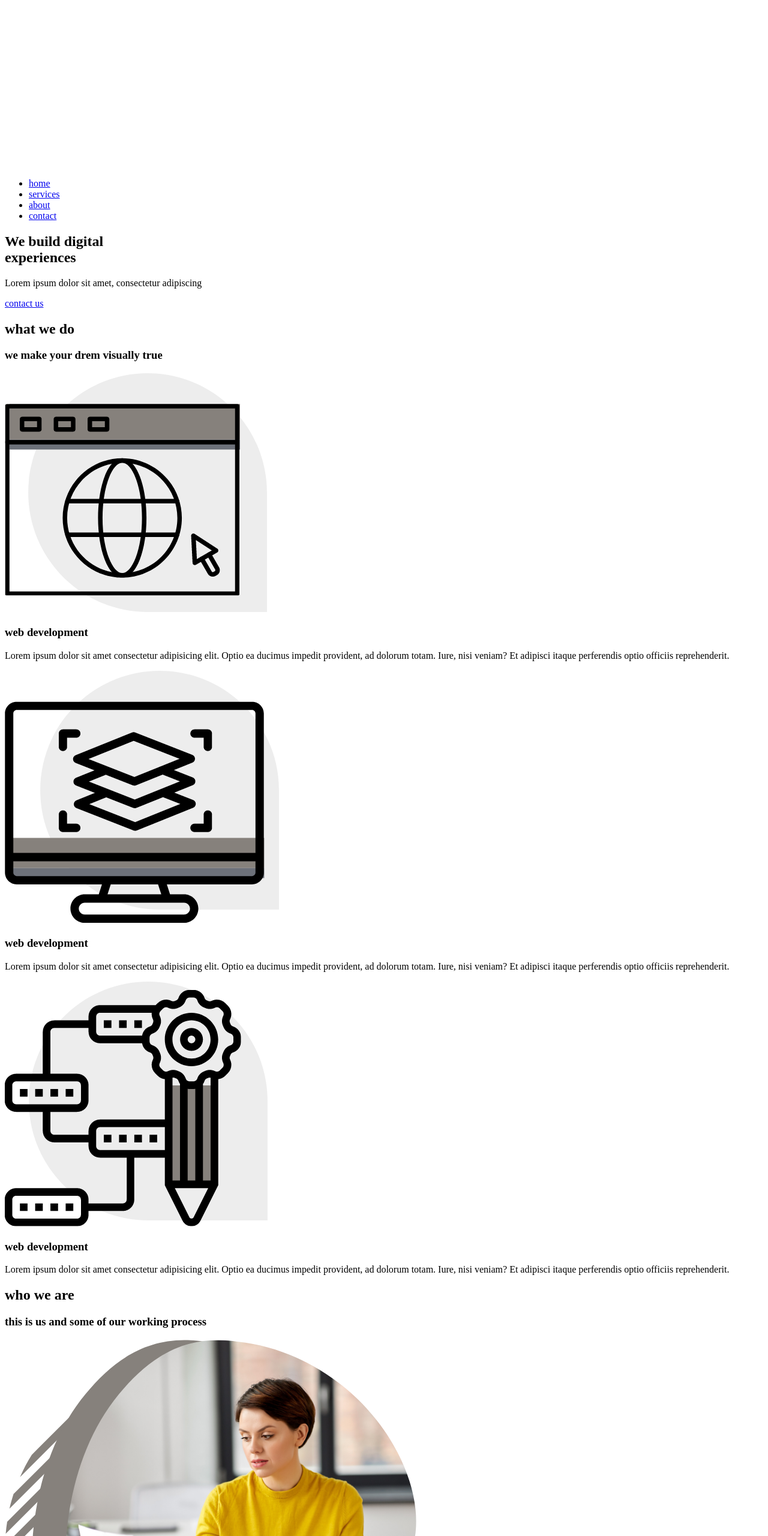
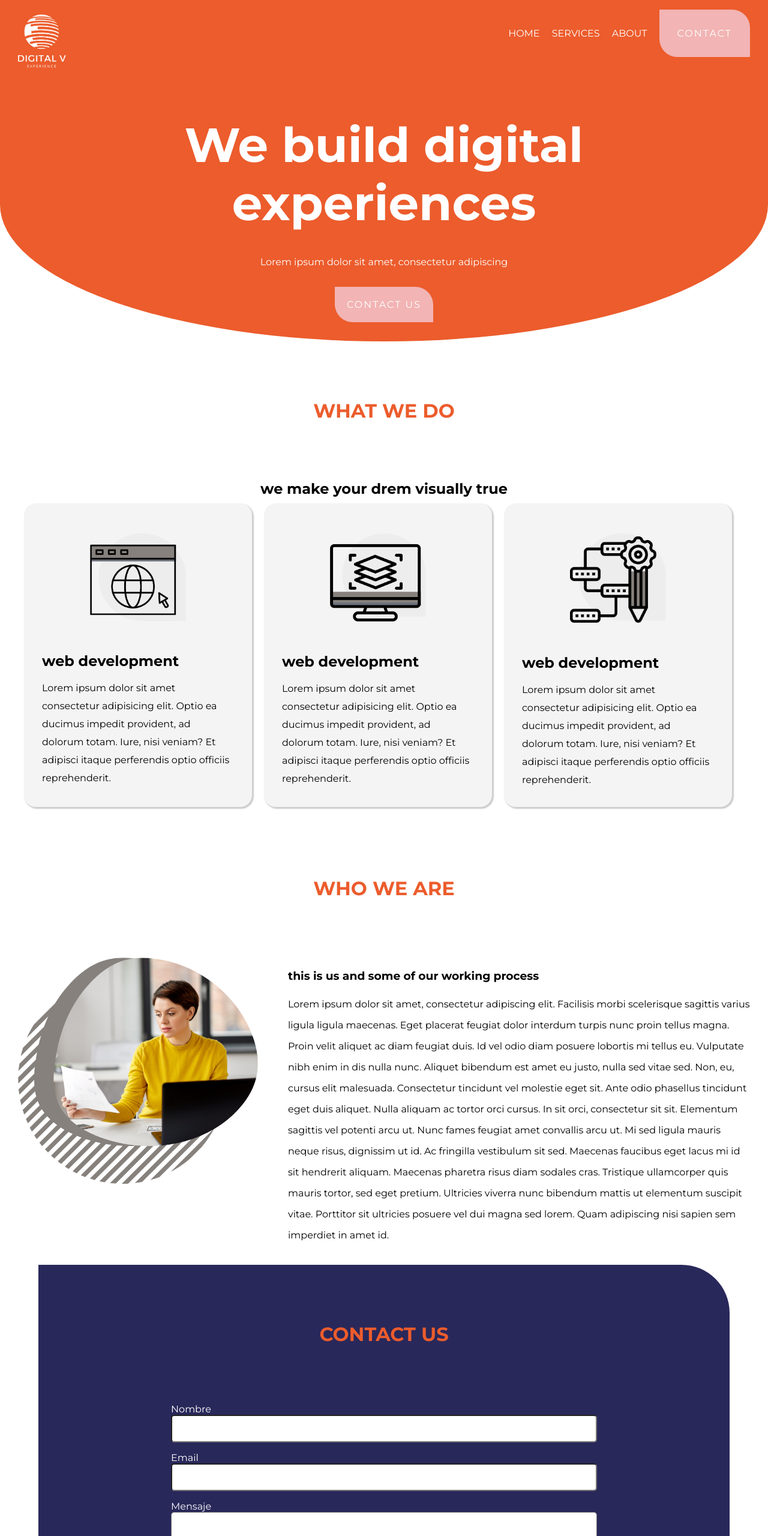
Before and after one commit to AndresRamirez917/100-sitios-40, a plain HTML site: page index.html in a window 1280 px wide. Shown: the top 2560 px of the page at 60% size. Drawn offline with Linux system fonts and the light colour scheme; some packages are replaced by stand-ins of ours; a script that the page names is missing.

Commit message:
final commit

```diff
--- a/index.html
+++ b/index.html
@@ -1,10 +1,14 @@
 <!DOCTYPE html>
 <html lang="en">
+
 <head>
     <meta charset="UTF-8">
     <meta name="viewport" content="width=device-width, initial-scale=1.0">
+    <link rel="stylesheet" href="scss/styles.css">
+    <link rel="stylesheet" media="screen and (max-width:990px)" href="scss/mobile.css">
     <title>DIGITALV | Welcome</title>
 </head>
+
 <body>
     <header id="mainheader">
         <nav class="navbar">
@@ -14,7 +18,7 @@
                     <li><a href="#home">home</a></li>
                     <li><a href="#services">services</a></li>
                     <li><a href="#about">about</a></li>
-                    <li><a href="#contact">contact</a></li>
+                    <li><a href="#contact" class="btn button-1">contact</a></li>
                 </ul>
             </div>
         </nav>
@@ -23,7 +27,7 @@
             <div class="container">
                 <h1 class="display-1">We build digital <br> experiences</h1>
                 <p>Lorem ipsum dolor sit amet, consectetur adipiscing</p>
-                <a href="#contact" class="btn button-1">contact us</a>
+                <a href="#contact" class="btn button-2">contact us</a>
             </div>
         </section>
     </header>
@@ -31,22 +35,28 @@
     <section id="services">
         <div class="container">
             <h2>what we do</h2>
-            <h3>we make your drem visually true</h3>
+            <h4>we make your drem visually true</h4>
             <div class="services-row">
                 <div class="box box-1">
                     <img src="/img/icon-1.png" alt="">
                     <h3>web development</h3>
-                    <p>Lorem ipsum dolor sit amet consectetur adipisicing elit. Optio ea ducimus impedit provident, ad dolorum totam. Iure, nisi veniam? Et adipisci itaque perferendis optio officiis reprehenderit.</p>
+                    <p>Lorem ipsum dolor sit amet consectetur adipisicing elit. Optio ea ducimus impedit provident, ad
+                        dolorum totam. Iure, nisi veniam? Et adipisci itaque perferendis optio officiis reprehenderit.
+                    </p>
                 </div>
                 <div class="box box-2">
                     <img src="/img/icon-2.png" alt="">
                     <h3>web development</h3>
-                    <p>Lorem ipsum dolor sit amet consectetur adipisicing elit. Optio ea ducimus impedit provident, ad dolorum totam. Iure, nisi veniam? Et adipisci itaque perferendis optio officiis reprehenderit.</p>
+                    <p>Lorem ipsum dolor sit amet consectetur adipisicing elit. Optio ea ducimus impedit provident, ad
+                        dolorum totam. Iure, nisi veniam? Et adipisci itaque perferendis optio officiis reprehenderit.
+                    </p>
                 </div>
                 <div class="box box-3">
                     <img src="/img/icon-3.png" alt="">
                     <h3>web development</h3>
-                    <p>Lorem ipsum dolor sit amet consectetur adipisicing elit. Optio ea ducimus impedit provident, ad dolorum totam. Iure, nisi veniam? Et adipisci itaque perferendis optio officiis reprehenderit.</p>
+                    <p>Lorem ipsum dolor sit amet consectetur adipisicing elit. Optio ea ducimus impedit provident, ad
+                        dolorum totam. Iure, nisi veniam? Et adipisci itaque perferendis optio officiis reprehenderit.
+                    </p>
                 </div>
             </div>
         </div>
@@ -55,12 +65,26 @@
     <section id="about">
         <div class="container">
             <h2>who we are</h2>
-            <h3>this is us and some of our working process</h3>
             <div class="about-row">
-                <img src="/img/about.png" alt="">
-                <p>Lorem ipsum dolor sit amet, consectetur adipiscing elit. Facilisis morbi scelerisque sagittis varius ligula ligula maecenas. Eget placerat feugiat dolor interdum turpis nunc proin tellus magna. Proin velit aliquet ac diam feugiat duis. Id vel odio diam posuere lobortis mi tellus eu. Vulputate nibh enim in dis nulla nunc. Aliquet bibendum est amet eu justo, nulla sed vitae sed. Non, eu, cursus elit malesuada.
+                <div class="about-img">
+                    <img src="/img/about.png" alt="">
+                </div>
+                <div class="about-text">
+                    <h3>this is us and some of our working process</h3>
+                    <p>Lorem ipsum dolor sit amet, consectetur adipiscing elit. Facilisis morbi scelerisque sagittis varius
+                        ligula ligula maecenas. Eget placerat feugiat dolor interdum turpis nunc proin tellus magna. Proin
+                        velit aliquet ac diam feugiat duis. Id vel odio diam posuere lobortis mi tellus eu. Vulputate nibh
+                        enim in dis nulla nunc. Aliquet bibendum est amet eu justo, nulla sed vitae sed. Non, eu, cursus
+                        elit malesuada.
 
-Consectetur tincidunt vel molestie eget sit. Ante odio phasellus tincidunt eget duis aliquet. Nulla aliquam ac tortor orci cursus. In sit orci, consectetur sit sit. Elementum sagittis vel potenti arcu ut. Nunc fames feugiat amet convallis arcu ut. Mi sed ligula mauris neque risus, dignissim ut id. Ac fringilla vestibulum sit sed. Maecenas faucibus eget lacus mi id sit hendrerit aliquam. Maecenas pharetra risus diam sodales cras. Tristique ullamcorper quis mauris tortor, sed eget pretium. Ultricies viverra nunc bibendum mattis ut elementum suscipit vitae. Porttitor sit ultricies posuere vel dui magna sed lorem. Quam adipiscing nisi sapien sem imperdiet in amet id.</p>
+                        Consectetur tincidunt vel molestie eget sit. Ante odio phasellus tincidunt eget duis aliquet. Nulla
+                        aliquam ac tortor orci cursus. In sit orci, consectetur sit sit. Elementum sagittis vel potenti arcu
+                        ut. Nunc fames feugiat amet convallis arcu ut. Mi sed ligula mauris neque risus, dignissim ut id. Ac
+                        fringilla vestibulum sit sed. Maecenas faucibus eget lacus mi id sit hendrerit aliquam. Maecenas
+                        pharetra risus diam sodales cras. Tristique ullamcorper quis mauris tortor, sed eget pretium.
+                        Ultricies viverra nunc bibendum mattis ut elementum suscipit vitae. Porttitor sit ultricies posuere
+                        vel dui magna sed lorem. Quam adipiscing nisi sapien sem imperdiet in amet id.</p>
+                </div>
             </div>
         </div>
     </section>
@@ -81,14 +105,25 @@ Consectetur tincidunt vel molestie eget sit. Ante odio phasellus tincidunt eget
                     <label for="name">Mensaje</label>
                     <textarea name="" id="" cols="30" rows="10" class="form-control"></textarea>
                 </div>
-                <button class="btn button-2">submit</button>
+                <button class="btn button-3">submit</button>
             </form>
         </div>
     </section>
 
 
     <footer id="footer">
-        <a href="https://twitter.com/AndresRamirez?ref_src=twsrc%5Etfw" class="twitter-follow-button" data-show-count="false">Follow @AndresRamirez</a><script async src="https://platform.twitter.com/widgets.js" charset="utf-8"></script>
+        <a href="https://twitter.com/AndresRamirez?ref_src=twsrc%5Etfw" class="twitter-follow-button"
+            data-show-count="false">Follow @AndresRamirez</a>
+        <script async src="https://platform.twitter.com/widgets.js" charset="utf-8"></script>
     </footer>
+
+    <button id="scrollToTop" data-upspeed='1000' data-upshow='600' class="scrollToTop">
+        <svg xmlns="http://www.w3.org/2000/svg" width="35" height="35" viewBox="0 0 24 24">
+           <path d="M7.41 15.41L12 10.83l4.59 4.58L18 14l-6-6-6 6z"/>
+           <path d="M0 0h24v24H0z" fill="none"/>
+        </svg>
+      </button>
+      <script src='//cdn.jsdelivr.net/gh/zkreations/plugins@1.0.8/dist/js/scrollup.min.js'></script>
 </body>
+
 </html>
--- /dev/null
+++ b/scss/mobile.scss
@@ -0,0 +1,61 @@
+html, body {
+    scroll-behavior: auto;
+}
+
+//navbar
+.navbar {
+    .logo {
+        float: none;
+        display: block;
+        text-align: center;
+        margin: 0 auto;
+        margin-top: 1em;
+    }
+     ul {
+        text-align: center;
+        margin: 0 auto;
+        float: none;
+
+        li {
+            display: inline-block;
+            margin-top: 1em;
+            font-size: small;
+        }
+     }
+
+}
+
+//showcase
+#showcase {
+    .display-1 {
+        font-size: 3em;
+    }
+}
+
+//services
+#services {
+    .services-row {
+        display: block;
+        .box {
+            padding: 10px;
+            h3{
+                text-align: center;
+                margin: 0 auto;
+            }
+            p{
+                text-align: center;
+                margin: 0 auto;
+            }
+
+        }
+    }
+}
+
+//about
+#about {
+    .about-row {
+        display: block;
+        text-align: center;
+        margin: 0 auto;
+    }
+}
--- /dev/null
+++ b/scss/styles.scss
@@ -0,0 +1,315 @@
+@import url('https://fonts.googleapis.com/css2?family=Montserrat:wght@100;200;300;400;500;600;700;800;900&display=swap');
+
+$font-stack: "Montserrat", sans-serif;
+$primary-color: #ec5c2c;
+$secondary-color: #29285a;
+$third-color: #f18c6b;
+$gray-color: grey;
+$showcase-color: #fff;
+
+//Main styling
+
+* {
+    padding: 0;
+    margin: 0;
+    box-sizing: border-box;
+}
+
+html,
+body {
+    font-family: $font-stack;
+    scroll-behavior: smooth;
+}
+
+.container {
+    max-width: 1300px;
+    margin: auto;
+    padding: 0 30px;
+    overflow: auto;
+}
+
+.btn {
+    display: inline-block;
+    text-align: center;
+    letter-spacing: 2px;
+    text-transform: uppercase;
+    border: none;
+    cursor: pointer;
+}
+
+.button-1 {
+    padding: 30px 30px;
+    border-top-right-radius: 30px;
+    border-bottom-left-radius: 30px;
+    background: #f2b4b4;
+}
+
+.button-2 {
+    padding: 20px 20px;
+    border-top-right-radius: 30px;
+    border-bottom-left-radius: 30px;
+    background: #f2b4b4;
+}
+
+.button-3 {
+    background: $primary-color;
+    color: #fff;
+    border-radius: 50px;
+}
+
+h2 {
+    color: $primary-color;
+    font-size: 2em;
+    text-align: center;
+    text-transform: uppercase;
+    margin: 3em 2em;
+}
+
+a {
+    text-decoration: none;
+    text-transform: uppercase;
+    color: $showcase-color;
+}
+
+ul {
+    list-style: none;
+}
+
+//form
+form {
+    label {
+        margin-bottom: 1em;
+    }
+
+    .form-group {
+        margin-bottom: 1em;
+    }
+
+    .form-control {
+        width: 100%;
+        display: block;
+        padding: 1em;
+        background: #fff;
+        border-radius: 5px;
+    }
+
+    .button-3 {
+        width: 100%;
+        padding: 10px 20px;
+        margin-bottom: 2em;
+    }
+}
+
+//mainheader
+#mainheader {
+
+    color: $showcase-color;
+
+}
+
+//navbar
+.navbar {
+    background: $primary-color;
+    .logo {
+        float: left;
+        width: 80px;
+        margin-top: 1em;
+    }
+
+    ul {
+        float: right;
+        margin-top: 1em;
+
+        li {
+            display: inline-block;
+            margin-left: 1em;
+        }
+    }
+}
+
+//showcase
+#showcase {
+ background: $primary-color;
+    text-align: center;
+    border-bottom-right-radius: 50% 50%;
+    border-bottom-left-radius: 50% 50%;
+
+
+    .display-1 {
+        font-size: 80px;
+        font-weight: bold;
+        margin-top: 1em;
+        margin-bottom: .5em;
+    }
+
+    p {
+        text-align: center;
+        margin-bottom: 2em;
+
+    }
+
+    .button-2 {
+        margin-bottom: 2em;
+    }
+
+}
+
+//services
+#services {
+    h3 {
+        text-align: left;
+        font-size: 1.5em;
+    }
+
+    h4 {
+        text-align: center;
+        font-size: 1.5em;
+    }
+
+    .services-row {
+        display: flex;
+        flex-wrap: wrap;
+        padding: 10px;
+        gap: 20px;
+
+
+        .box {
+            padding: 30px;
+            background: rgb(245, 244, 244);
+            box-shadow: 2px 2px 2px 1px rgba(0, 0, 0, 0.2);
+            border-radius: 20px;
+            margin-bottom: 10px;
+            }
+
+        img {
+            width: 200px;
+            margin: 0 auto;
+            display: block;
+            margin-bottom: 2em;
+            padding: 20px;
+        }
+
+        p {
+            margin-top: 1em;
+            width:20em;
+            line-height: 30px;
+        }
+
+    }
+
+
+}
+
+//about
+#about {
+    .about-row {
+        display: flex;
+        gap: 50px;
+          .about-img {
+            img {
+                width: 400px;
+            }
+          }
+
+          .about-text {
+            h3 {
+                margin: 1em 0;
+            }
+            p {
+                line-height: 35px;
+            }
+          }
+    }
+}
+
+//contact
+#contact {
+    background: $secondary-color;
+    color: #fff;
+    width: 90%;
+    margin: 0 auto;
+    margin-top: 2em;
+    border-top-right-radius: 80px;
+    border-bottom-left-radius: 80px;
+    margin-bottom: 2em;
+     form {
+        width: 65%;
+        margin: 0 auto;
+     }
+}
+
+//footer
+#footer {
+    text-align: center;
+    background: $primary-color;
+    padding: 3em 0;
+}
+
+/*!
+ * ScrollToTop v2.0
+ * Copyright 2019 zkreations
+ * Daniel Abel M. (fb.com/danieI.abel)
+ * Licensed under MIT (github.com/zkreations/plugins/blob/master/LICENSE)
+ */
+/*! Core (No modificar) {{*/
+    .scrollToTop {
+        outline: none;
+        border: none;
+        font-size: 14px;
+        cursor: pointer;
+    }
+
+    .scrollToTop svg {
+        display: block;
+    }
+
+    .scrollToTop {
+        position: fixed;
+        z-index: 9999;
+        opacity: 0;
+        pointer-events: none;
+        transition: opacity .3s, background .3s, -webkit-transform .3s;
+        transition: transform .3s, opacity .3s, background .3s;
+        transition: transform .3s, opacity .3s, background .3s, -webkit-transform .3s;
+        -webkit-transform: translateY(-2em);
+        transform: translateY(-2em);
+    }
+
+    .scrollToTop.visible {
+        pointer-events: all;
+        opacity: 1;
+        -webkit-transform: translateY(0);
+        transform: translateY(0);
+    }
+
+    /*}} Fin del core {{*/
+
+    /*! Personalización */
+    /* Icono
+         -----------------------------------------*/
+    .scrollToTop svg {
+        fill: #FFFFFF;
+        /* color */
+    }
+
+    /* Boton
+         -----------------------------------------*/
+    .scrollToTop {
+        background-color: #cc7980;
+        /* fondo */
+        box-shadow: 0 1px 4px rgba(0, 0, 0, .5);
+        /* sombra */
+        bottom: 1em;
+        /* separación inferior */
+        right: 1em;
+        /* separación derecha */
+        padding: .5em;
+        /* relleno */
+        border-radius: 4px;
+        /* borde redondeado */
+    }
+
+    .scrollToTop:hover {
+        background-color: #880509;
+        /* fondo (hover) */
+    }
```
Also changed, not shown: mobile.css (deleted), scss/mobile.css (added), scss/styles.css (added), 2 other files.
